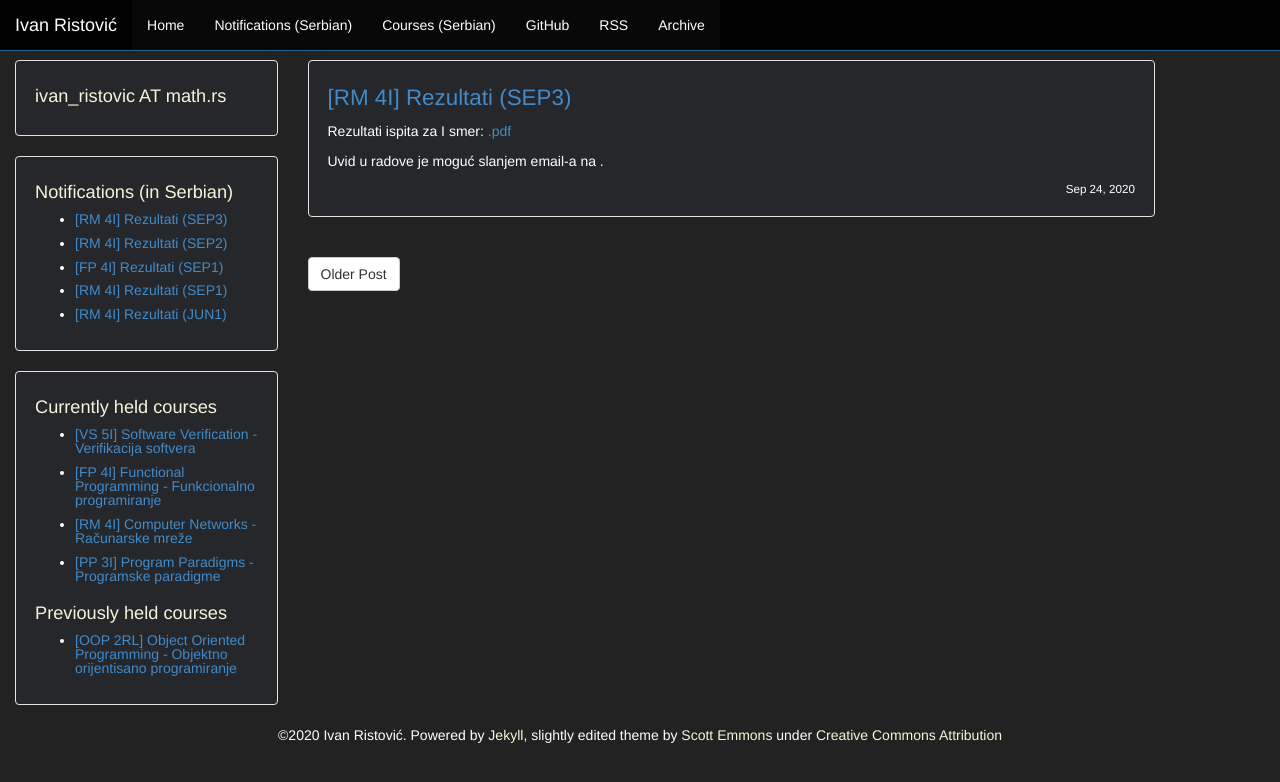
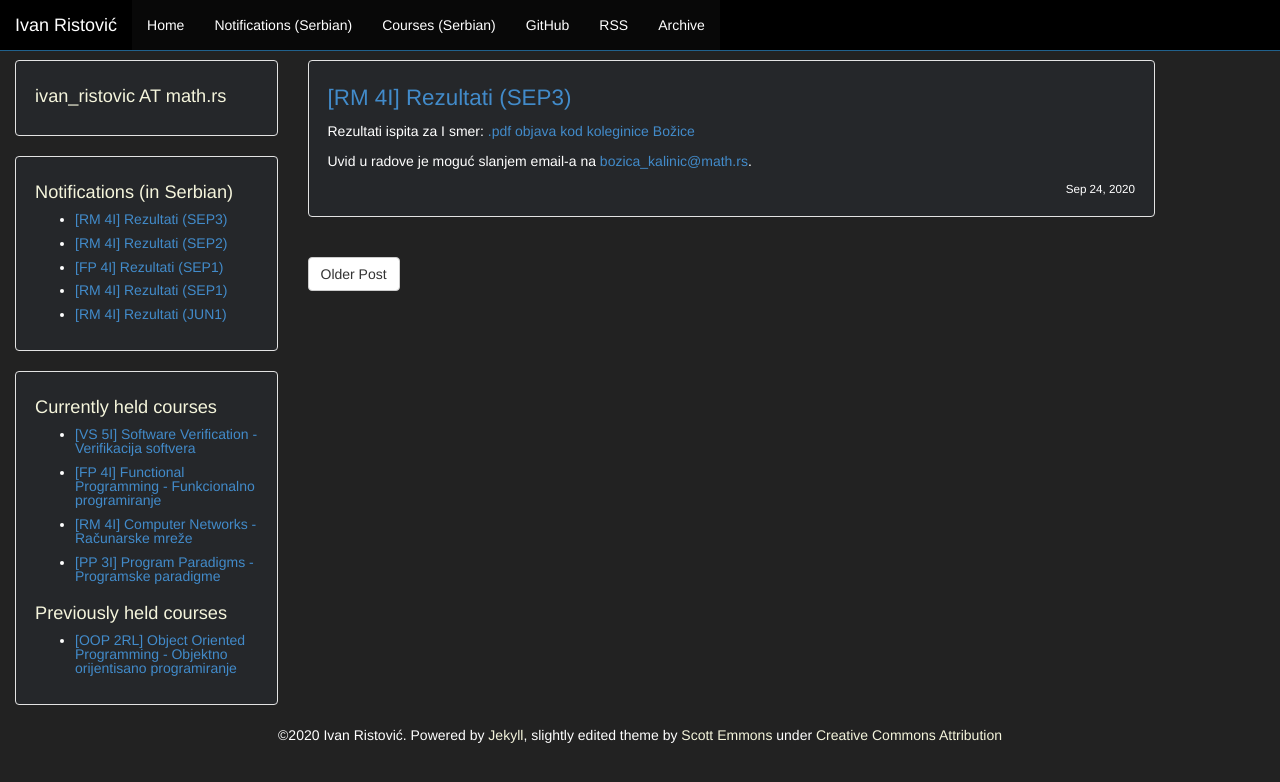
Before and after one commit to ivan-ristovic/ivan-ristovic.github.io, a Jekyll site: the page built from _posts/2019_2020/2020-09-24-rm-results.md, in a window 1280 px wide. Shown: the top 782 px of the page. Built offline with Jekyll 4.4.1, drawn with Linux system fonts in a browser that asks for light colours.

Commit message:
[RM] SEP3 results

```diff
--- a/_posts/2019_2020/2020-09-24-rm-results.md
+++ b/_posts/2019_2020/2020-09-24-rm-results.md
@@ -8,5 +8,6 @@ comments: false
 
 Rezultati ispita za I smer:
 [.pdf](/courses/rm/results/2019_2020_I/RM_4I_SEP3_2019_2020.pdf){:target="_blank"}
+[objava kod koleginice Božice](http://www.matf.bg.ac.rs/p/bozica-kalinic/vest/8904/rm-sept3-rezultati/){:target="_blank"}
 
-Uvid u radove je moguć slanjem email-a na [](bozica_kalinic@math.rs).
+Uvid u radove je moguć slanjem email-a na [bozica_kalinic@math.rs](bozica_kalinic@math.rs).
```
